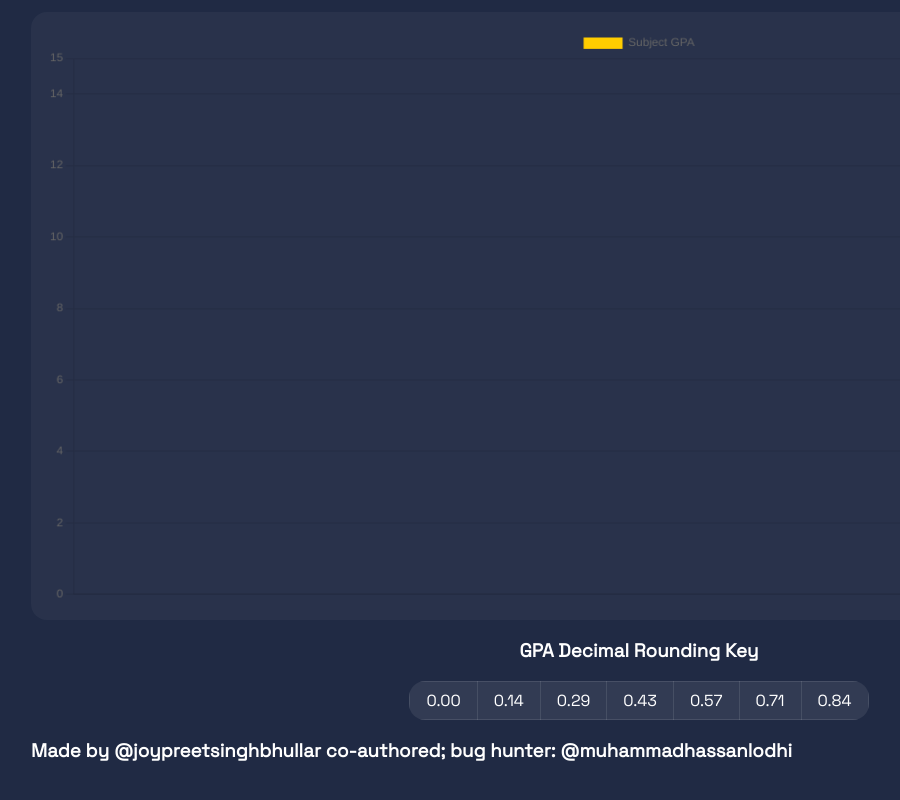
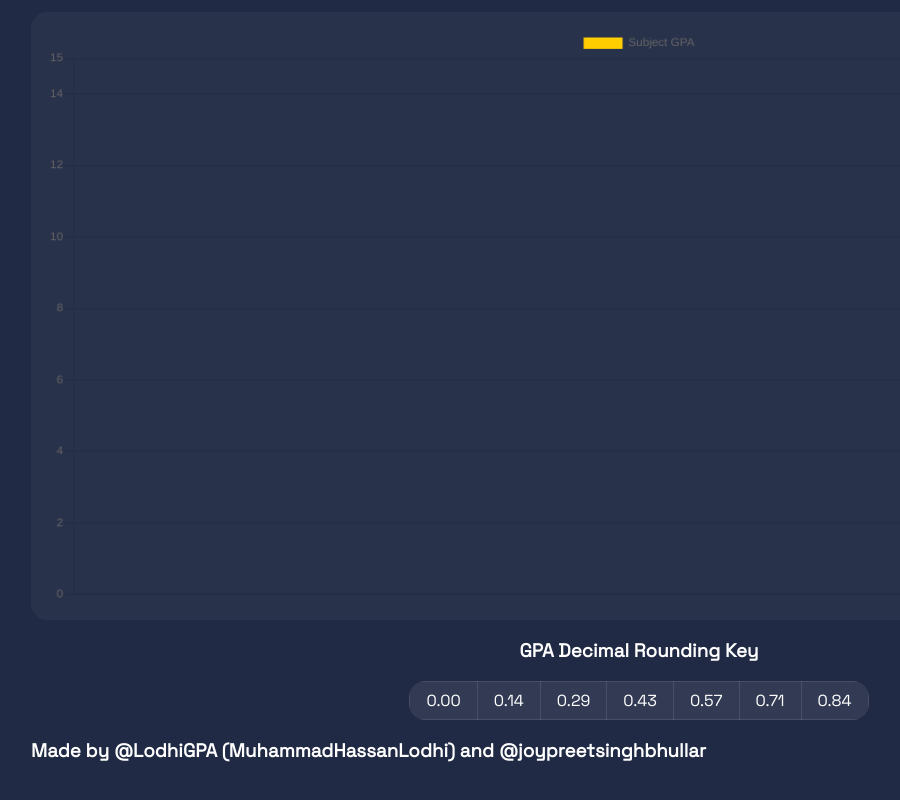
Before and after one commit to LodhiGPA/lodhigpa.github.io, a plain HTML site: page index.html in a window 1280 px wide. Shown: the part 389-1189 px from the top of the page, without its empty margins (1-901 px from the left). Drawn offline with nearby package versions, Linux system fonts and the light colour scheme.

Commit message:
Update index.html
Fix of Ownership

```diff
--- a/index.html
+++ b/index.html
@@ -286,6 +286,6 @@ function updateGPA() {
 
 renderSubjects();
 </script>
-<h3>Made by @joypreetsinghbhullar co-authored; bug hunter: @muhammadhassanlodhi</h3>
+<h3>Made by @LodhiGPA (MuhammadHassanLodhi) and @joypreetsinghbhullar</h3>
 </body>
 </html>
```
